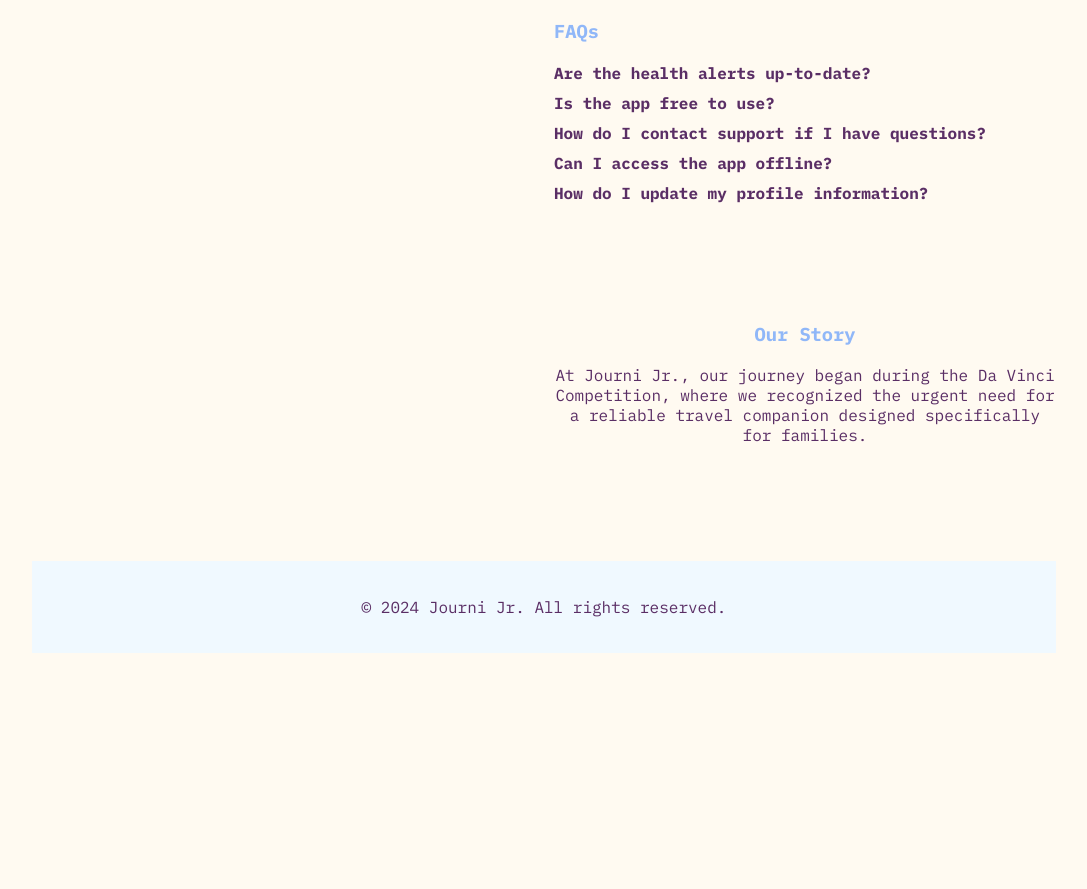
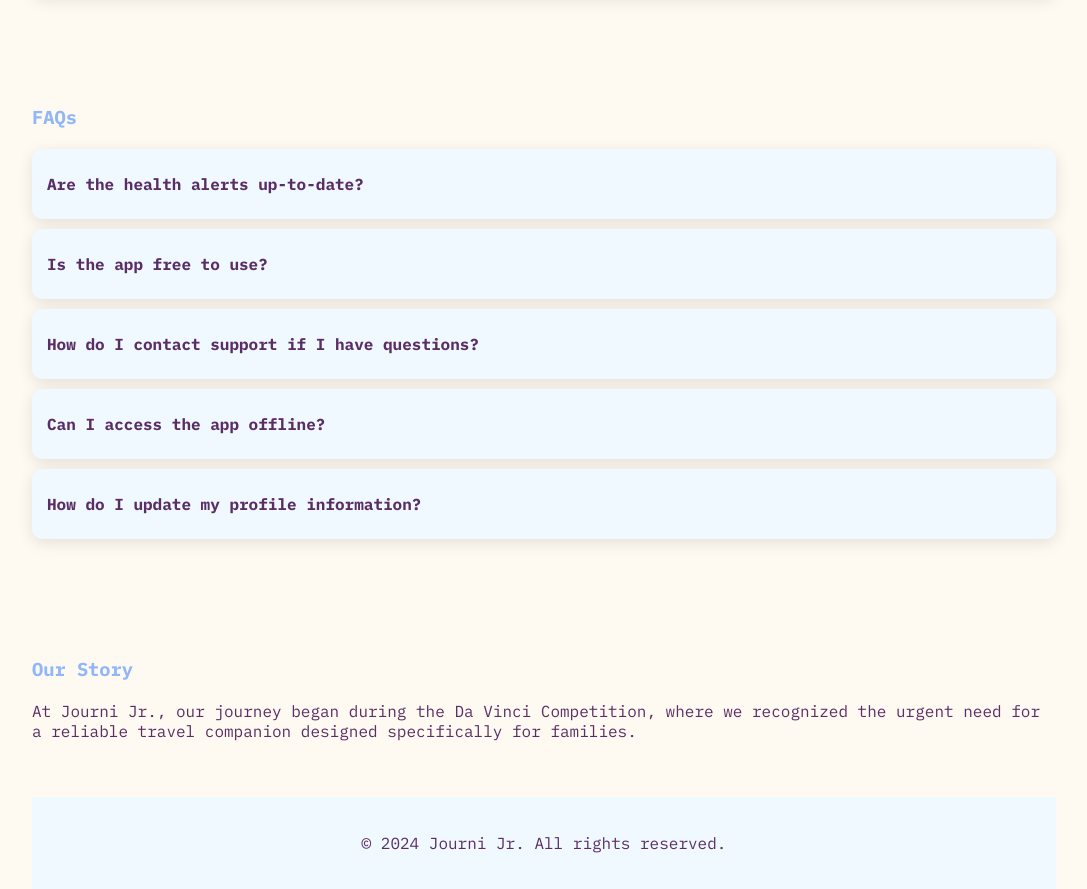
Before and after one commit to Afoma-tech/JourniJr-DaVinciCompetition, a Django app: page / in a window 1280 px wide. Shown: the part 1038-1927 px from the top of the page, without its empty margins (96-1183 px from the left). Before the commit the page ends 1691 px from the top, so only its background shows below. Run offline with Django 5.2, Linux system fonts and the light colour scheme.

Commit message:
Update index.html

```diff
--- a/journi/templates/index.html
+++ b/journi/templates/index.html
@@ -21,7 +21,8 @@
         header {
             background-color: #f0f9ff; /* Light header */
             padding: 20px 0;
-            color: #5A2E65;
+            color: #5A2E65; /* Pastel blue text */
+            box-shadow: 0 2px 10px rgba(0, 0, 0, 0.1);
         }
 
         header .container {
@@ -46,14 +47,14 @@
             color: #5A2E65;
             text-decoration: none;
             font-weight: 500;
+            padding: 10px 20px;
+            border-radius: 25px; /* Rounded buttons */
+            transition: background-color 0.3s, color 0.3s;
         }
 
         nav ul li a:hover {
-            color: #3b2c4a; /* Darker shade on hover */
-        }
-
-        nav ul li {
-            margin-left: 20px; /* Space between navigation items */
+            background-color: #90B7F8;
+            color: #fff; /* Change text color on hover */
         }
 
         /* Sections */
@@ -64,11 +65,12 @@
 
         section {
             padding: 40px 0;
-            text-align: center;
+            text-align: left; /* Align text to the left for sections */
         }
 
-        h1, h2, h3 {
+        h2, h3 {
             color: #90B7F8; /* Updated heading color */
+            margin-bottom: 20px; /* Space below headings */
         }
 
         h4 {
@@ -77,45 +79,47 @@
 
         /* Key Features */
         #features {
-            display: flex;
-            padding: 40px;
-        }
-
-        .features-content {
-            display: flex;
-            align-items: stretch;
-            width: 100%;
-        }
-
-        .feature-image {
-            width: 50%;
-        }
-
-        .feature-image img {
-            width: 100%;
-            height: auto;
+            padding: 40px 0;
         }
 
         .features-text {
-            width: 50%;
-            text-align: left;
-            padding-left: 20px;
             display: flex;
-            flex-direction: column;
-            justify-content: space-between;
+            flex-direction: column; /* Stack sections vertically */
         }
 
-        .feature-box, .our-story {
-            margin-bottom: 20px;
+        .feature-card {
+            background-color: white;
+            border-radius: 10px;
+            padding: 20px;
+            margin: 10px 0;
+            box-shadow: 0 4px 15px rgba(0, 0, 0, 0.1);
+            transition: transform 0.3s;
+        }
+
+        .feature-card:hover {
+            transform: translateY(-5px); /* Lift effect on hover */
         }
 
         /* FAQs */
         #faqs {
-            text-align: left;
+            text-align: left; /* Align text to the left for better readability */
         }
 
         .faq {
-            margin: 20px 0;
+            margin: 20px 0; /* Space between FAQs */
+        }
+
+        .faq-card {
+            background-color: #f0f9ff;
+            border-radius: 10px;
+            padding: 15px;
+            margin: 10px 0;
+            box-shadow: 0 4px 15px rgba(0, 0, 0, 0.1);
+            transition: background-color 0.3s;
+        }
+
+        .faq-card:hover {
+            background-color: #e0e0e0; /* Change color on hover */
         }
 
         .faq-question {
@@ -131,7 +135,7 @@
         }
 
         .faq-answer {
-            display: none;
+            display: none; /* Initially hidden */
             padding: 10px 0;
             color: #333;
         }
@@ -177,47 +181,48 @@
     </section>
 
     <section id="features" class="container">
-        <div class="features-content">
-            <div class="feature-image">
-                <img src="feature.png" alt="Features Image" />
-            </div>
+        <h3>Key Features:</h3>
         <div class="features-text">
-                <h3>Key Features:</h3>
-                <div class="feature-box">
+            <div class="feature-card">
                 <h4>Emergency Health Locator</h4>
                 <p>Easily locate nearby pediatric specialists or emergency health services.</p>
             </div>
-                <div class="feature-box">
+            <div class="feature-card">
                 <h4>Travel Kits & Tips</h4>
                 <p>Personalized travel health guides for your little ones.</p>
             </div>
+        </div>
+    </section>
 
-                <section id="faqs" class="faqs">
+    <section id="faqs" class="faqs container">
         <h3>FAQs</h3>
         <div class="faq">
+            <div class="faq-card">
                 <div class="faq-question">Are the health alerts up-to-date?</div>
                 <div class="faq-answer">Yes, our health alerts are regularly updated to ensure the latest information on local diseases, outbreaks, or health advisories is available.</div>
-
+            </div>
+            <div class="faq-card">
                 <div class="faq-question">Is the app free to use?</div>
-                        <div class="faq-answer">The basic version of the app is free to use, which includes access to core features such as the symptom checker and health alerts.</div>
-
+                <div class="faq-answer">The basic version of the app is free to use, which includes access to core features such as the emergency health locator and health alerts.</div>
+            </div>
+            <div class="faq-card">
                 <div class="faq-question">How do I contact support if I have questions?</div>
                 <div class="faq-answer">You can contact our support team through multiple channels inside the app or via email.</div>
-
+            </div>
+            <div class="faq-card">
                 <div class="faq-question">Can I access the app offline?</div>
                 <div class="faq-answer">While some features require an internet connection, you can access certain features offline.</div>
-
+            </div>
+            <div class="faq-card">
                 <div class="faq-question">How do I update my profile information?</div>
                 <div class="faq-answer">Navigate to the Profile section within the app to edit your details.</div>
             </div>
+        </div>
     </section>
 
-                <section id="our-story" class="our-story">
+    <section id="our-story" class="our-story container">
         <h3>Our Story</h3>
         <p>At Journi Jr., our journey began during the Da Vinci Competition, where we recognized the urgent need for a reliable travel companion designed specifically for families.</p>
-                </section>
-            </div>
-        </div>
     </section>
 
     <footer class="container">
```
Lines whose indentation alone changed are shown as unchanged.
